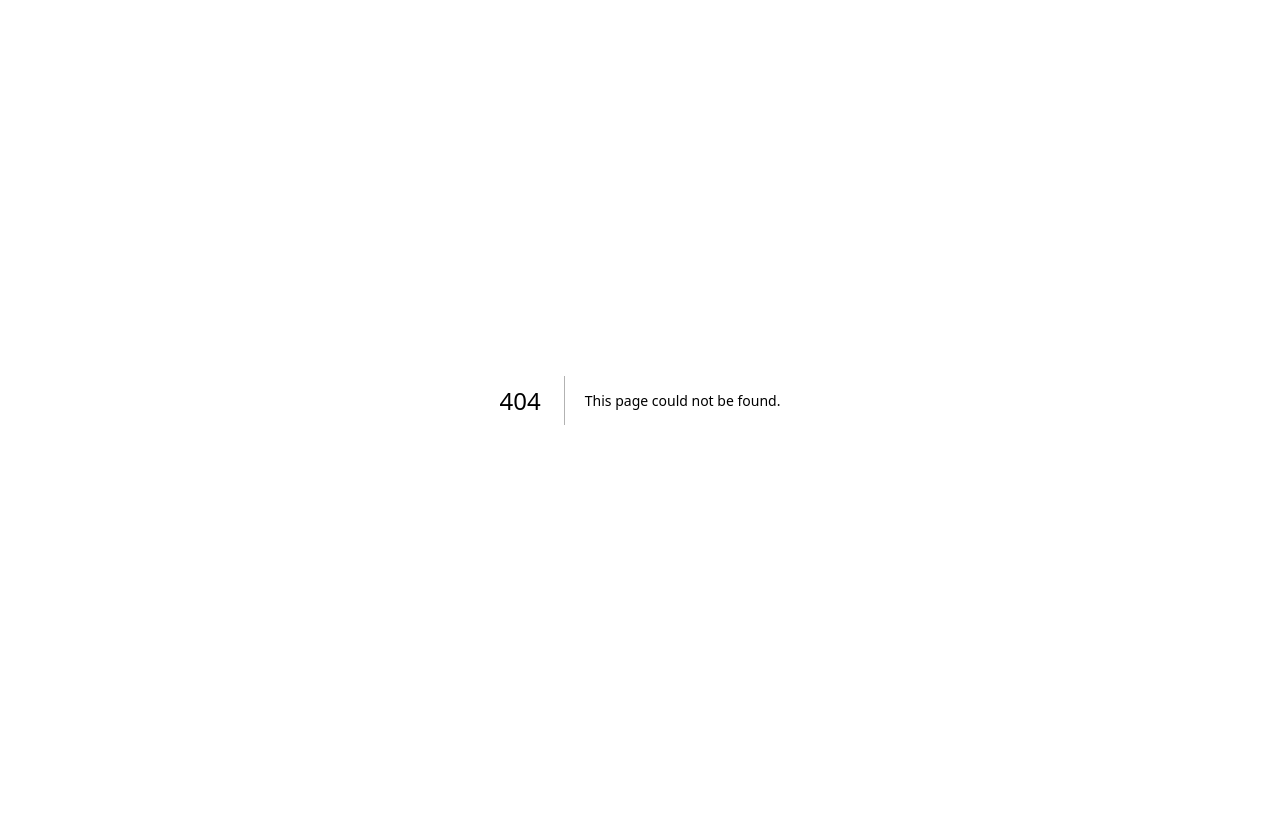
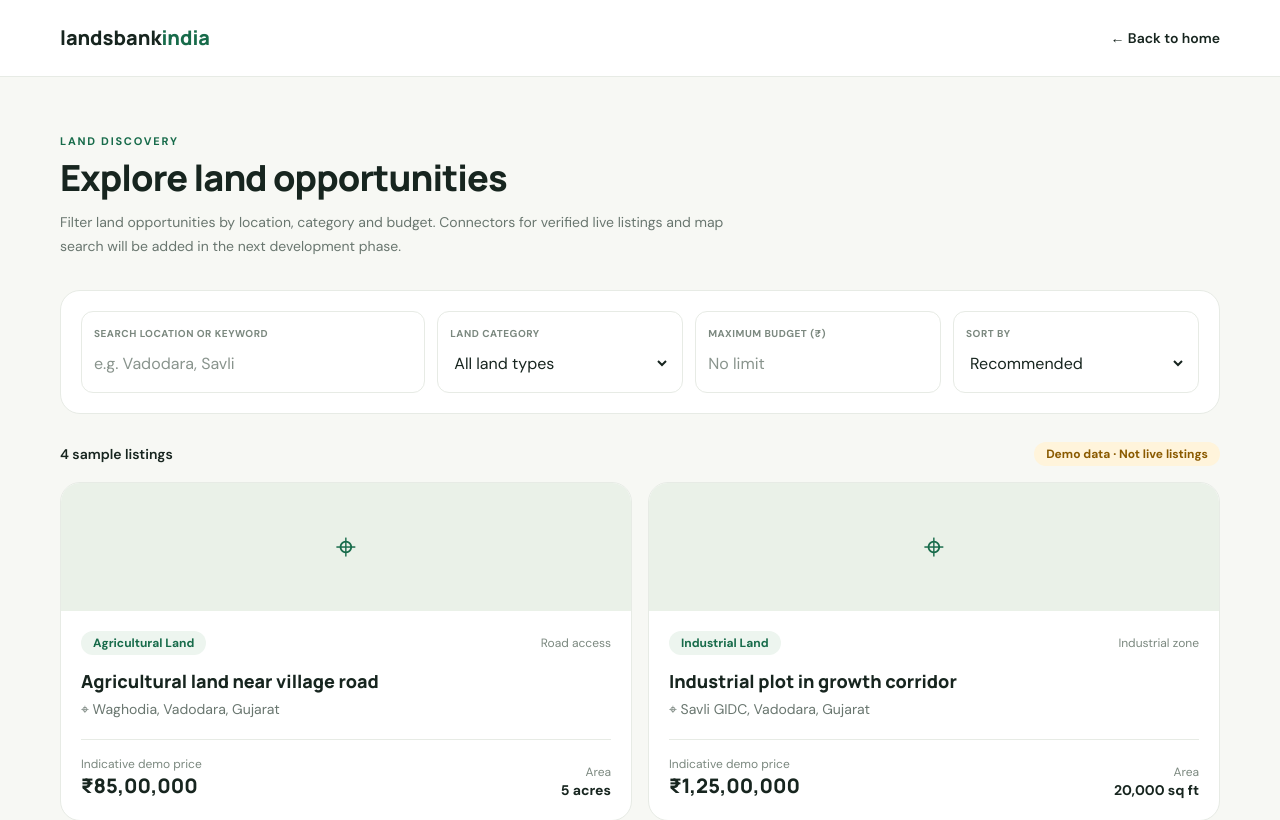
Before and after one commit to pandyatcp-eng/landsbankindia, a Next.js app: page /search in a window 1280 px wide. Before the commit this address had no page. Shown: the top 820 px of the page. Built offline with nearby package versions, Linux system fonts and the light colour scheme.

Commit message:
Add land search page with demo filters

```diff
--- /dev/null
+++ b/app/search/page.tsx
@@ -0,0 +1,44 @@
+"use client";
+
+import { useMemo, useState } from "react";
+
+type Land = { id:number; title:string; place:string; type:string; area:string; price:number; unit:string; tag:string };
+const demoLands:Land[] = [
+ {id:1,title:"Agricultural land near village road",place:"Waghodia, Vadodara, Gujarat",type:"Agricultural Land",area:"5 acres",price:8500000,unit:"total",tag:"Road access"},
+ {id:2,title:"Industrial plot in growth corridor",place:"Savli GIDC, Vadodara, Gujarat",type:"Industrial Land",area:"20,000 sq ft",price:12500000,unit:"total",tag:"Industrial zone"},
+ {id:3,title:"Residential NA plot",place:"Dabhoi Road, Vadodara, Gujarat",type:"Residential Land",area:"2,400 sq ft",price:2400000,unit:"total",tag:"Residential"},
+ {id:4,title:"Large agricultural parcel",place:"Anand, Gujarat",type:"Agricultural Land",area:"12 acres",price:18000000,unit:"total",tag:"Large parcel"},
+];
+
+const money=(n:number)=>new Intl.NumberFormat("en-IN",{style:"currency",currency:"INR",maximumFractionDigits:0}).format(n);
+
+export default function SearchPage(){
+ const [q,setQ]=useState("");
+ const [type,setType]=useState("All land types");
+ const [maxBudget,setMaxBudget]=useState("");
+ const [sort,setSort]=useState("recommended");
+ const results=useMemo(()=>{
+  const filtered=demoLands.filter(x=>(type==="All land types"||x.type===type)&&(!maxBudget||x.price<=Number(maxBudget))&&(!q||`${x.title} ${x.place} ${x.type}`.toLowerCase().includes(q.toLowerCase())));
+  if(sort==="price-low") filtered.sort((a,b)=>a.price-b.price);
+  if(sort==="price-high") filtered.sort((a,b)=>b.price-a.price);
+  return filtered;
+ },[q,type,maxBudget,sort]);
+ return <main className="min-h-screen">
+  <header className="border-b border-[#e7ebe5] bg-white"><div className="container flex h-[76px] items-center justify-between"><a href="/" className="font-display text-xl font-extrabold">landsbank<span className="text-[#176b4a]">india</span></a><a href="/" className="text-sm font-semibold text-[#176b4a]">← Back to home</a></div></header>
+  <section className="container py-10 md:py-14">
+   <div className="eyebrow">LAND DISCOVERY</div><h1 className="font-display mt-2 text-3xl font-extrabold tracking-tight md:text-4xl">Explore land opportunities</h1><p className="mt-3 max-w-2xl text-sm leading-6 text-[#69766f]">Filter land opportunities by location, category and budget. Connectors for verified live listings and map search will be added in the next development phase.</p>
+   <div className="soft-card mt-8 grid gap-3 p-4 md:grid-cols-[1.4fr_1fr_1fr_1fr] md:p-5">
+    <label className="rounded-xl border border-[#e7ebe5] px-3 py-2"><span className="text-[10px] font-bold uppercase tracking-wider text-[#7b887f]">Search location or keyword</span><input value={q} onChange={e=>setQ(e.target.value)} className="search-field" placeholder="e.g. Vadodara, Savli"/></label>
+    <label className="rounded-xl border border-[#e7ebe5] px-3 py-2"><span className="text-[10px] font-bold uppercase tracking-wider text-[#7b887f]">Land category</span><select value={type} onChange={e=>setType(e.target.value)} className="search-field"><option>All land types</option><option>Agricultural Land</option><option>Industrial Land</option><option>Residential Land</option><option>Commercial Land</option></select></label>
+    <label className="rounded-xl border border-[#e7ebe5] px-3 py-2"><span className="text-[10px] font-bold uppercase tracking-wider text-[#7b887f]">Maximum budget (₹)</span><input type="number" min="0" value={maxBudget} onChange={e=>setMaxBudget(e.target.value)} className="search-field" placeholder="No limit"/></label>
+    <label className="rounded-xl border border-[#e7ebe5] px-3 py-2"><span className="text-[10px] font-bold uppercase tracking-wider text-[#7b887f]">Sort by</span><select value={sort} onChange={e=>setSort(e.target.value)} className="search-field"><option value="recommended">Recommended</option><option value="price-low">Price: low to high</option><option value="price-high">Price: high to low</option></select></label>
+   </div>
+   <div className="mt-7 flex items-center justify-between"><p className="text-sm font-semibold">{results.length} sample {results.length===1?"listing":"listings"}</p><span className="rounded-full bg-[#fff4db] px-3 py-1 text-xs font-bold text-[#8a5a00]">Demo data · Not live listings</span></div>
+   <div className="mt-4 grid gap-4 md:grid-cols-2">
+    {results.map(x=><article key={x.id} className="soft-card overflow-hidden"><div className="flex h-32 items-center justify-center bg-[#eaf1e8]"><span className="text-4xl text-[#176b4a]">⌖</span></div><div className="p-5"><div className="flex flex-wrap items-center justify-between gap-2"><span className="rounded-full bg-[#edf5ef] px-3 py-1 text-xs font-bold text-[#176b4a]">{x.type}</span><span className="text-xs text-[#7b887f]">{x.tag}</span></div><h2 className="font-display mt-3 text-lg font-extrabold">{x.title}</h2><p className="mt-1 text-sm text-[#69766f]">⌖ {x.place}</p><div className="mt-5 flex items-end justify-between border-t border-[#e7ebe5] pt-4"><div><p className="text-xs text-[#7b887f]">Indicative demo price</p><p className="font-display text-xl font-extrabold">{money(x.price)}</p></div><div className="text-right"><p className="text-xs text-[#7b887f]">Area</p><p className="text-sm font-bold">{x.area}</p></div></div></div></article>)}
+   </div>
+   {results.length===0&&<div className="soft-card mt-4 p-10 text-center"><h2 className="font-display text-xl font-bold">No matching demo listings</h2><p className="mt-2 text-sm text-[#69766f]">Try a different location, category or budget.</p></div>}
+   <p className="mt-8 rounded-xl bg-[#f0f4ee] p-4 text-xs leading-5 text-[#647168]">Important: These are illustrative sample records created for interface testing, not actual properties or offers. Prices, land status, ownership, title and permissions must be independently verified. No legal or investment assurance is provided.</p>
+  </section>
+ </main>;
+}
```
